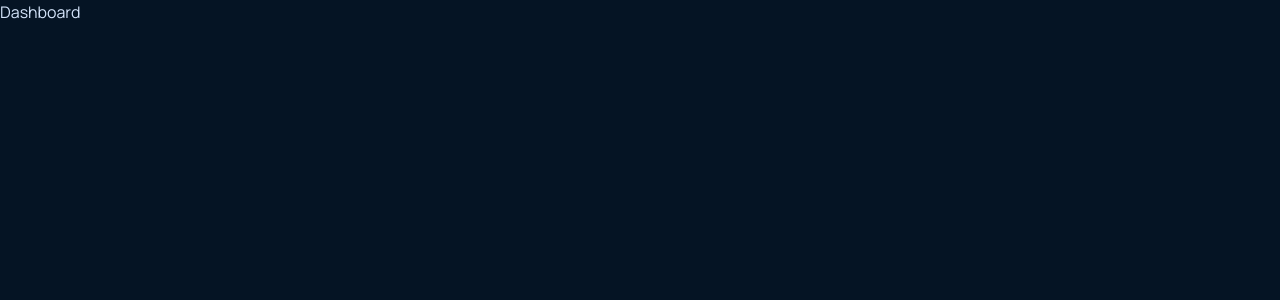
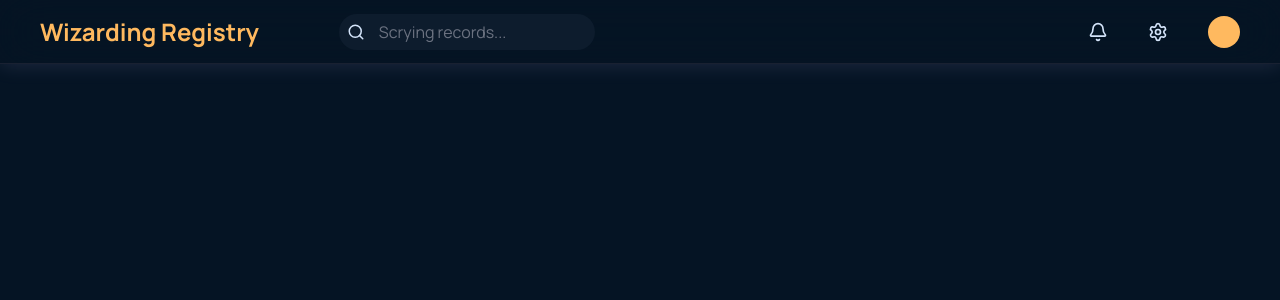
Before and after one commit to abdelrhman1812/wizards, a React (Vite) app: page / in a window 1280 px wide. Shown: the top 300 px of the page. Built offline with nearby package versions, Linux system fonts and the light colour scheme.

Commit message:
implement  TopBar UI

```diff
--- a/package.json
+++ b/package.json
@@ -12,6 +12,7 @@
   "dependencies": {
     "@tailwindcss/vite": "^4.3.0",
     "@tanstack/react-query": "^5.101.0",
+    "lucide-react": "^1.3.0",
     "react": "^19.2.6",
     "react-dom": "^19.2.6",
     "recharts": "^3.8.1",
--- a/src/components/layouts/TopBar.tsx
+++ b/src/components/layouts/TopBar.tsx
@@ -1,5 +1,45 @@
+import { Bell, Search, Settings } from "lucide-react";
+
 const TopBar = () => {
-  return <div>TopBar</div>;
+  return (
+    <nav
+      className="flex items-center justify-between px-4 md:px-10 border-b h-16"
+      style={{
+        backgroundColor: "rgba(5, 20, 36, 0.8)",
+        borderColor: "rgba(73, 68, 84, 0.3)",
+        boxShadow: "0 0 20px 0 rgba(208, 188, 255, 0.15)",
+        backdropFilter: "blur(24px)",
+      }}
+    >
+      {/* left side */}
+      <div className="flex items-center gap-x-4 md:gap-x-20 h-8">
+        <h1 className="text-lg md:text-2xl font-bold text-primary">
+          Wizarding Registry
+        </h1>
+
+        {/* search - desktop only */}
+        <div className="hidden md:block w-64 h-9 relative">
+          <Search
+            className="absolute text-foreground left-2 top-1/2 -translate-y-1/2"
+            size={18}
+          />
+          <input
+            type="text"
+            className="bg-card w-full h-full rounded-full pl-10 placeholder:text-[#6B7280]"
+            placeholder="Scrying records..."
+          />
+        </div>
+      </div>
+
+      {/* right side */}
+      <div className="flex items-center gap-x-4 md:gap-x-10 h-8">
+        <Search className="text-foreground md:hidden" size={20} />
+        <Bell className="text-foreground" size={20} />
+        <Settings className="text-foreground" size={20} />
+        <div className="w-8 h-8  rounded-full bg-primary" />
+      </div>
+    </nav>
+  );
 };
 
 export default TopBar;
--- a/src/pages/Dashboard.tsx
+++ b/src/pages/Dashboard.tsx
@@ -1,5 +1,11 @@
+import TopBar from "../components/layouts/TopBar";
+
 const Dashboard = () => {
-  return <div>Dashboard</div>;
+  return (
+    <>
+      <TopBar />
+    </>
+  );
 };
 
 export default Dashboard;
```
Also changed, not shown: 1 other file (tests, documents, lock files or other folders).
